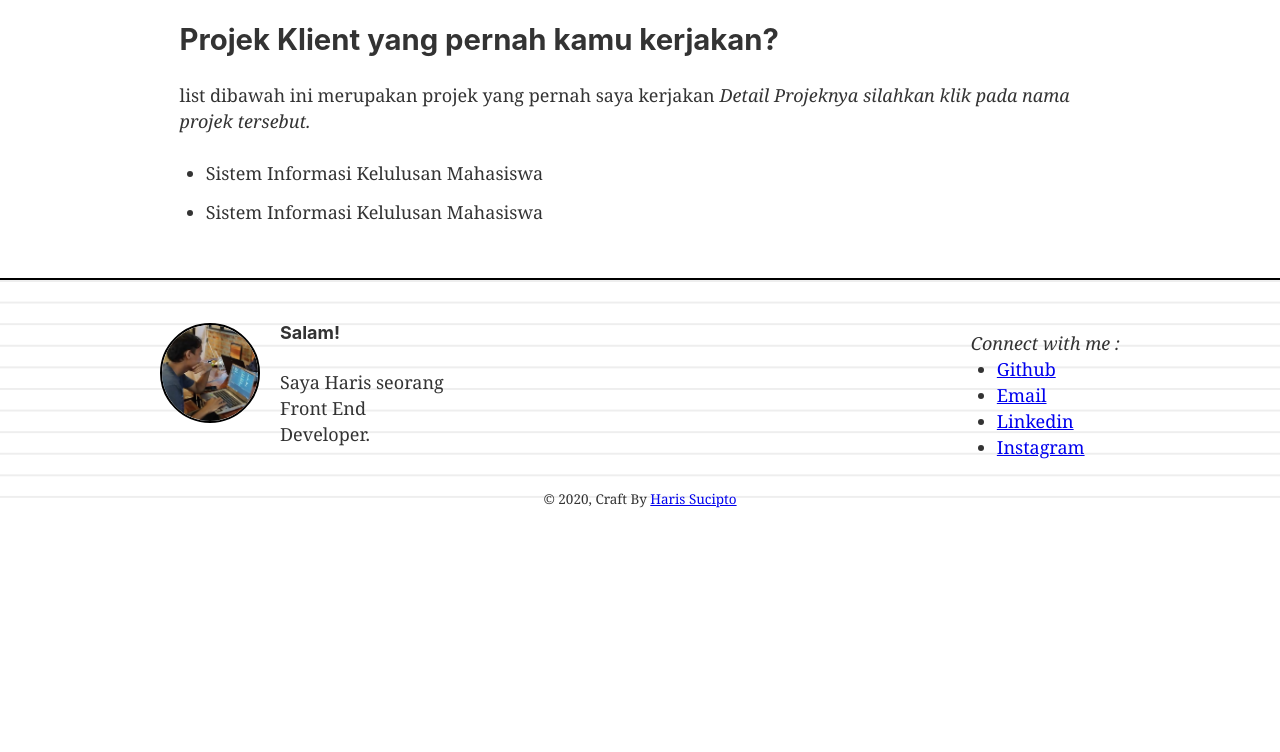
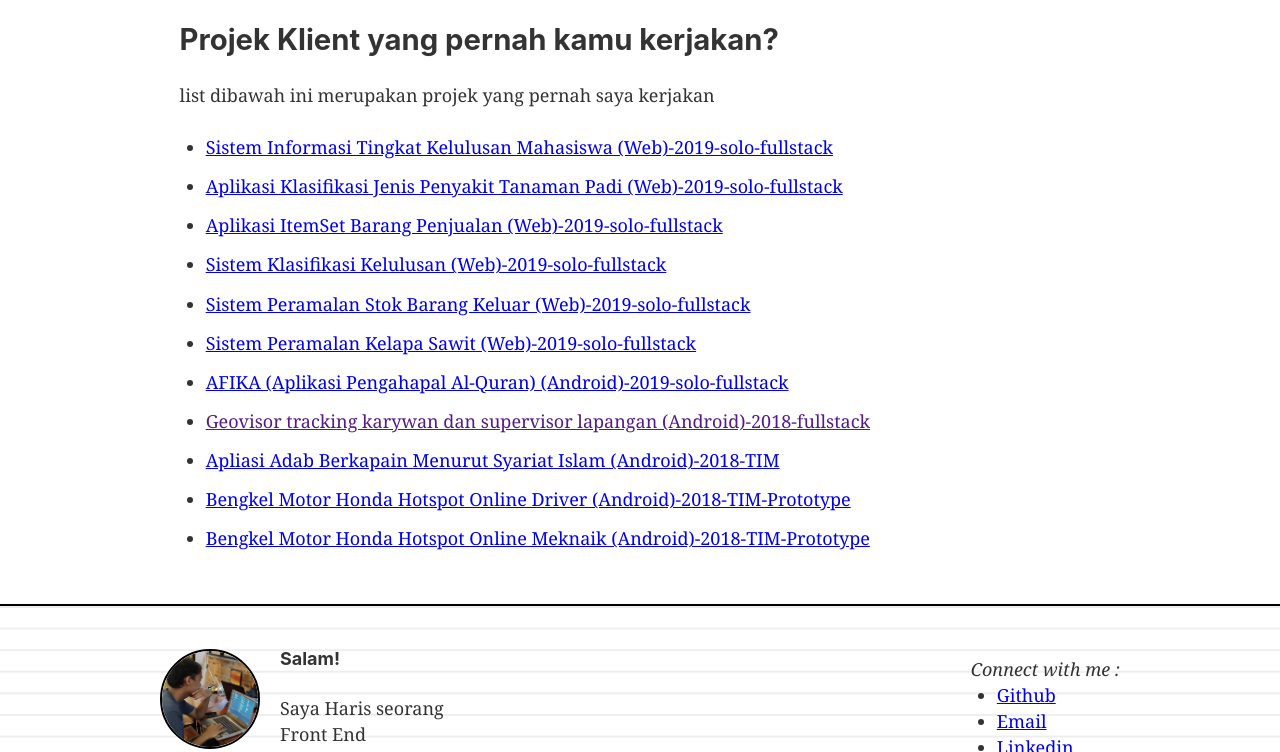
Before and after one commit to harissucipto/harissucipto.github.io, a Gatsby site: page /work in a window 1280 px wide. Shown: the part 618-1370 px from the top of the page. Before the commit the page ends 1130 px from the top, so only its background shows below. Built offline with nearby package versions, Linux system fonts and the light colour scheme; Gatsby itself is replaced by a stand-in of ours.

Commit message:
updated last

```diff
--- a/src/components/layout.js
+++ b/src/components/layout.js
@@ -7,7 +7,7 @@
 
 import React from "react"
 import PropTypes from "prop-types"
-import { useStaticQuery, graphql } from "gatsby"
+// import { useStaticQuery, graphql } from "gatsby"
 
 import "./layout.css"
 import HeaderBar from "./HeaderBar"
--- a/src/pages/about.js
+++ b/src/pages/about.js
@@ -20,7 +20,7 @@ const About = () => {
             lain
           </p>
 
-          <h2>Pernah belajar diamana saja ?</h2>
+          <h2>Pernah belajar dimana saja ?</h2>
           <p>
             berikut list pembelajaran yang pernah saya ikuti sampai ketahap
             dapat sertifkat:{" "}
--- a/src/pages/work.js
+++ b/src/pages/work.js
@@ -6,13 +6,82 @@ import resume from "../files/resume.pdf"
 const projekKlien = [
   {
     id: "01",
-    nama: "Sistem Informasi Kelulusan Mahasiswa",
+    nama:
+      "Sistem Informasi Tingkat Kelulusan Mahasiswa (Web)-2019-solo-fullstack",
     deskripsi: "Projek Kali ini main dengan Algoritma FP Growth",
+    link:
+      "https://drive.google.com/file/d/1kW1KMIR--LUkuovhV-fJERll5HTz-8Uh/preview",
   },
   {
     id: "02",
-    nama: "Sistem Informasi Kelulusan Mahasiswa",
+    nama:
+      "Aplikasi Klasifikasi Jenis Penyakit Tanaman Padi (Web)-2019-solo-fullstack",
     deskripsi: "Projek Kali ini main dengan Algoritma FP Growth",
+    link:
+      "https://drive.google.com/file/d/1-TWgO-EaMTRItNfQbOMT94dqjMDaav0K/preview",
+  },
+  {
+    id: "03",
+    nama: "Aplikasi ItemSet Barang Penjualan (Web)-2019-solo-fullstack",
+    deskripsi: "Projek Kali ini main dengan Algoritma FP Growth",
+    link:
+      "https://drive.google.com/file/d/1s3i3a1jNCDPeGxN2HE3LrHDg46_fRkRZ/preview",
+  },
+  {
+    id: "04",
+    nama: "Sistem Klasifikasi Kelulusan (Web)-2019-solo-fullstack",
+    deskripsi: "Projek Kali ini main dengan Algoritma FP Growth",
+    link:
+      "https://drive.google.com/file/d/1LFldNRkXt7QW_91EP0qF5TARGhXUYRgz/preview",
+  },
+  {
+    id: "06",
+    nama: "Sistem Peramalan Stok Barang Keluar (Web)-2019-solo-fullstack",
+    deskripsi: "Projek Kali ini main dengan Algoritma FP Growth",
+    link:
+      "https://drive.google.com/file/d/1jH2849oklti6Os5VbRzeOYl5GUSIz_j7/preview",
+  },
+  {
+    id: "07",
+    nama: "Sistem Peramalan Kelapa Sawit (Web)-2019-solo-fullstack",
+    deskripsi: "Projek Kali ini main dengan Algoritma FP Growth",
+    link:
+      "https://drive.google.com/file/d/1MB3vN9b4b-WW5QI7vvBvAqq1-F-1I194/preview",
+  },
+  {
+    id: "08",
+    nama: "AFIKA (Aplikasi Pengahapal Al-Quran) (Android)-2019-solo-fullstack",
+    deskripsi: "",
+    link:
+      "https://play.google.com/store/apps/details?id=com.harissucipto.afika",
+  },
+  {
+    id: "09",
+    nama:
+      "Geovisor tracking karywan dan supervisor lapangan (Android)-2018-fullstack",
+    deskripsi: "Projek Kali ini main dengan Algoritma FP Growth",
+    link: "",
+  },
+  {
+    id: "10",
+    nama: "Apliasi Adab Berkapain Menurut Syariat Islam (Android)-2018-TIM",
+    deskripsi: "Projek Kali ini main dengan Algoritma FP Growth",
+    link: "#",
+  },
+  {
+    id: "11",
+    nama:
+      "Bengkel Motor Honda Hotspot Online Driver (Android)-2018-TIM-Prototype",
+    deskripsi: "Projek Kali ini main dengan Algoritma FP Growth",
+    link: "https://play.google.com/store/apps/details?id=com.cipto.bemohot",
+  },
+  {
+    id: "11",
+    nama:
+      "Bengkel Motor Honda Hotspot Online Meknaik (Android)-2018-TIM-Prototype",
+    deskripsi: "Projek Kali ini main dengan Algoritma FP Growth",
+    link:
+      "https://play.google.com/store/apps/details?id=com.cipto.bemohotmekanik",
   },
 ]
 
@@ -53,14 +122,13 @@ const Work = () => {
         </ul>
 
         <h2>Projek Klient yang pernah kamu kerjakan?</h2>
-        <p>
-          list dibawah ini merupakan projek yang pernah saya kerjakan{" "}
-          <i> Detail Projeknya silahkan klik pada nama projek tersebut.</i>
-        </p>
+        <p>list dibawah ini merupakan projek yang pernah saya kerjakan </p>
 
         <ul>
           {projekKlien.map(item => (
-            <li key={item.id}>{item.nama}</li>
+            <li key={item.id}>
+              <a href={item.link}>{item.nama}</a>
+            </li>
           ))}
         </ul>
       </Layout>
```
Also changed, not shown: src/pages/blog.js (+7 -1 lines), 1 other file.
